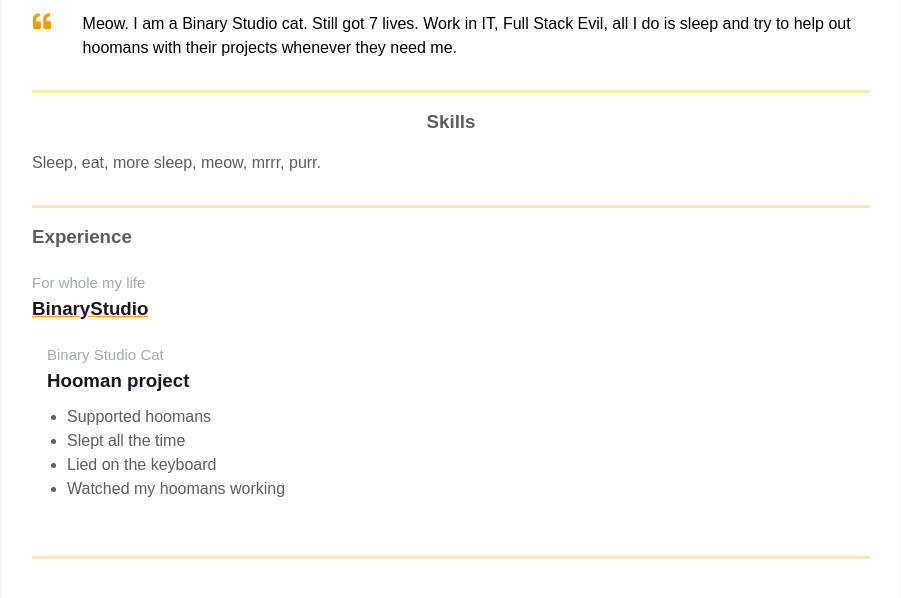
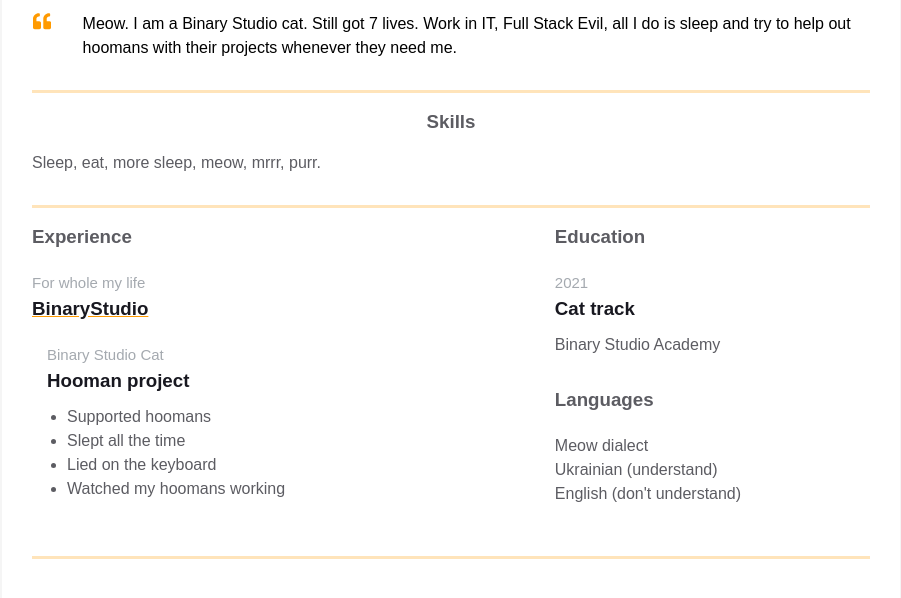
Before and after one commit to Tas0420/homepage, a plain HTML site: page index.html in a window 1280 px wide. Shown: the part 350-948 px from the top of the page, without its empty margins (189-1090 px from the left). Drawn offline with Linux system fonts and the light colour scheme.

Commit message:
add additional info

```diff
--- a/index.html
+++ b/index.html
@@ -136,7 +136,24 @@
                                 </div>
                             </div>
                         </div>
-                        <div class="additional-info fv"></div>
+                        <div class="additional-info fv">
+                            <div class="additional-info fv">
+                                <div class="additional-info-education">
+                                    <h3 class="additional-info-education-header">Education</h3>
+                                    <div class="additional-info-education-university">
+                                        <span class="additional-info-education-university-durability"> 2021 </span>
+                                        <h3 class="additional-info-education-university-speciality">Cat track</h3>
+                                        <p class="additional-info-education-university-name">Binary Studio Academy</p>
+                                    </div>
+                                </div>
+                                <div class="additional-info-languages">
+                                    <h3 class="additional-info-languages-header">Languages</h3>
+                                    <p class="additional-info-languages-item">Meow dialect</p>
+                                    <p class="additional-info-languages-item">Ukrainian (understand)</p>
+                                    <p class="additional-info-languages-item">English (don't understand)</p>
+                                </div>
+                            </div>
+                        </div>
                     </div>
                 </div>
             </div>
```
